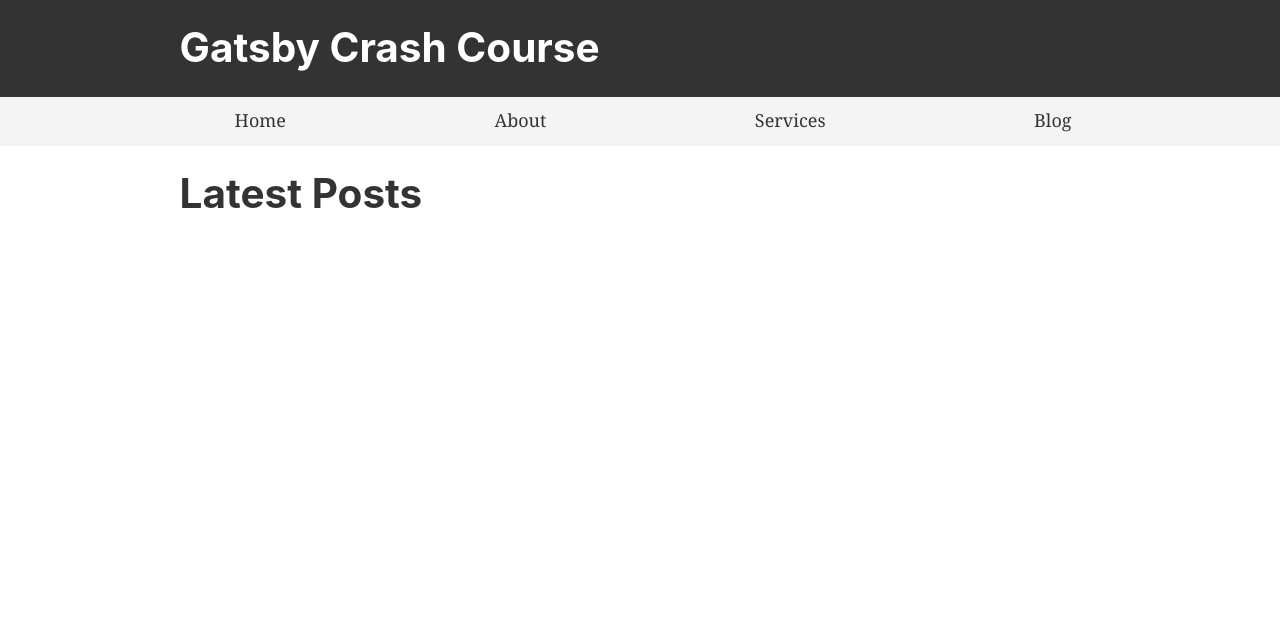
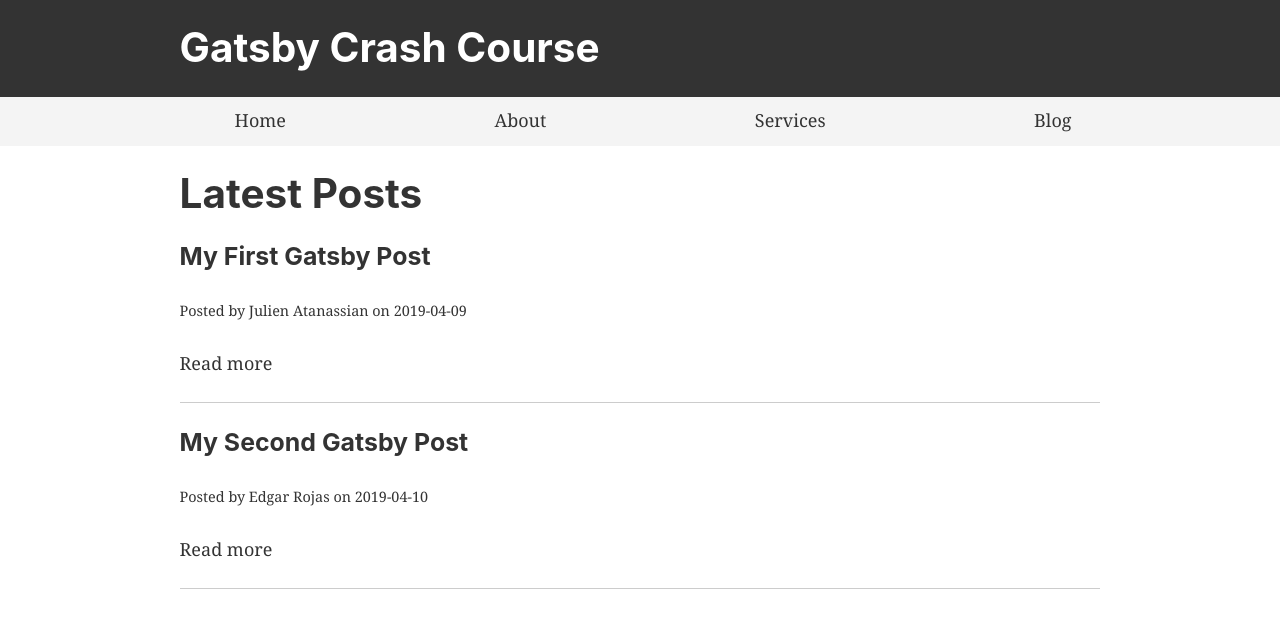
Before and after one commit to jatanassian/Gatsby_crash_course, a Gatsby site: page /blog in a window 1280 px wide. Built offline with nearby package versions, Linux system fonts and the light colour scheme; Gatsby itself is replaced by a stand-in of ours.

```diff
--- a/src/pages/blog.js
+++ b/src/pages/blog.js
@@ -1,12 +1,27 @@
-import React from "react"
+import React from "react";
+import { graphql } from 'gatsby';
 
 import Layout from "../components/layout";
 import SEO from "../components/seo";
+import Link from 'gatsby-link';
 
-const BlogPage = () => (
+const BlogPage = ({data}) => (
   <Layout>
     <SEO title="Blog" />
-    <h1>Latest  Posts</h1>
+    <h1>Latest Posts</h1>
+    {data ? data.allMarkdownRemark.edges.map(post => {
+      return (
+      <div key={post.node.id}>
+        <h3>{post.node.frontmatter.title}</h3>
+        <small>Posted by {post.node.frontmatter.author} on {post.node.frontmatter.date}</small>
+        <br />
+        <br />
+        <Link to={post.node.frontmatter.path}>Read more</Link>
+        <br />
+        <br />
+        <hr />
+      </div>
+    )}) : null}
   </Layout>
 )
 
```
